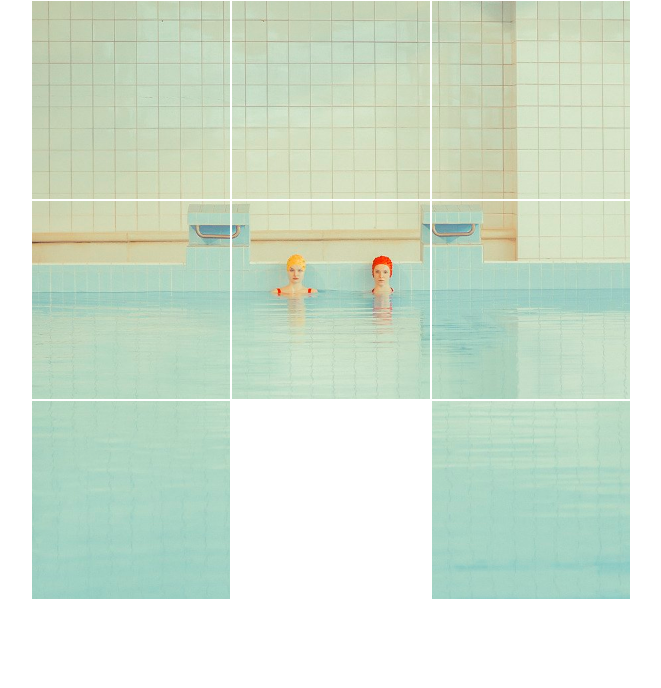
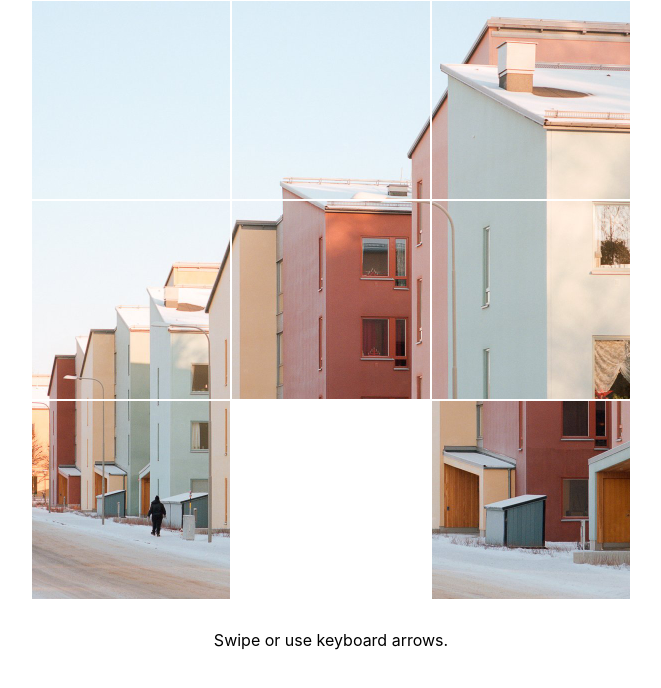
Before and after one commit to GuillaumeSalles/8-squares, a React (Create React App) app: page / in a window 1280 px wide. Shown: the top 688 px of the page, without its empty margins (309-970 px from the left). Built offline with nearby package versions, Linux system fonts and the light colour scheme.

Commit message:
tutorial

```diff
--- a/src/App.js
+++ b/src/App.js
@@ -110,7 +110,7 @@ function initTiles(nbOfTiles) {
     return shuffle(tiles, 3);
 }
 
-class Game extends Component {
+class App extends Component {
     constructor(props) {
         super(props);
         this.state = {
@@ -118,7 +118,8 @@ class Game extends Component {
             tiles: initTiles(gridSize * gridSize),
             startingX: null,
             startingY: null,
-            imageIndex: getRandomInt(0, images.length)
+            imageIndex: getRandomInt(0, images.length),
+            isTutorialVisible: true
         };
 
         this.handleTileTouchStart = this.handleTileTouchStart.bind(this);
@@ -127,7 +128,8 @@ class Game extends Component {
 
         window.addEventListener('keydown', ev => {
             this.setState({
-                tiles: move(this.state.tiles, keyToDirection(ev.key))
+                tiles: move(this.state.tiles, keyToDirection(ev.key)),
+                isTutorialVisible: false
             });
         });
     }
@@ -150,7 +152,8 @@ class Game extends Component {
         this.setState({
             tiles: move(this.state.tiles, direction),
             startingX: null,
-            startingY: null
+            startingY: null,
+            isTutorialVisible: false
         });
     }
 
@@ -172,13 +175,18 @@ class Game extends Component {
             >
                 <div className="Scene-content">{this.renderTiles()}</div>
                 <div className="Winning-screen" style={{ transition: hasWon ? '' : 'none', opacity: hasWon ? 1 : 0 }}>
-                    <img className="Full-image" src={images[this.state.imageIndex].src} />
-                    <a className="Origin-link" href={images[this.state.imageIndex].origin}>
-                        By {images[this.state.imageIndex].author}
-                    </a>
-                    <button className="New-game-button" onClick={this.handleNewGameClick}>
-                        New Game
-                    </button>
+                    {hasWon && [
+                        <img className="Full-image" src={images[this.state.imageIndex].src} />,
+                        <a className="Origin-link" href={images[this.state.imageIndex].origin}>
+                            By {images[this.state.imageIndex].author}
+                        </a>,
+                        <button className="New-game-button" onClick={this.handleNewGameClick}>
+                            New Game
+                        </button>
+                    ]}
+                </div>
+                <div className="Tutorial-screen" style={{ opacity: this.state.isTutorialVisible ? 1 : 0 }}>
+                    <span>Swipe or use keyboard arrows.</span>
                 </div>
             </div>
         );
@@ -201,4 +209,4 @@ class Game extends Component {
     }
 }
 
-export default Game;
+export default App;
--- a/src/Scene.css
+++ b/src/Scene.css
@@ -35,7 +35,7 @@ body {
     display: flex;
     flex-direction: column;
     align-items: center;
-    transition: all 0.8s ease-out;
+    transition: opacity 0.8s ease-out;
     opacity: 0;
 }
 
@@ -96,3 +96,13 @@ body {
     overflow: hidden;
     margin: 10px;
 }
+
+.Tutorial-screen {
+    position: relative;
+    margin-top: calc(100% + 30px);
+    display: flex;
+    flex-direction: column;
+    align-items: center;
+    transition: opacity 0.8s ease-out;
+    opacity: 1;
+}
```
